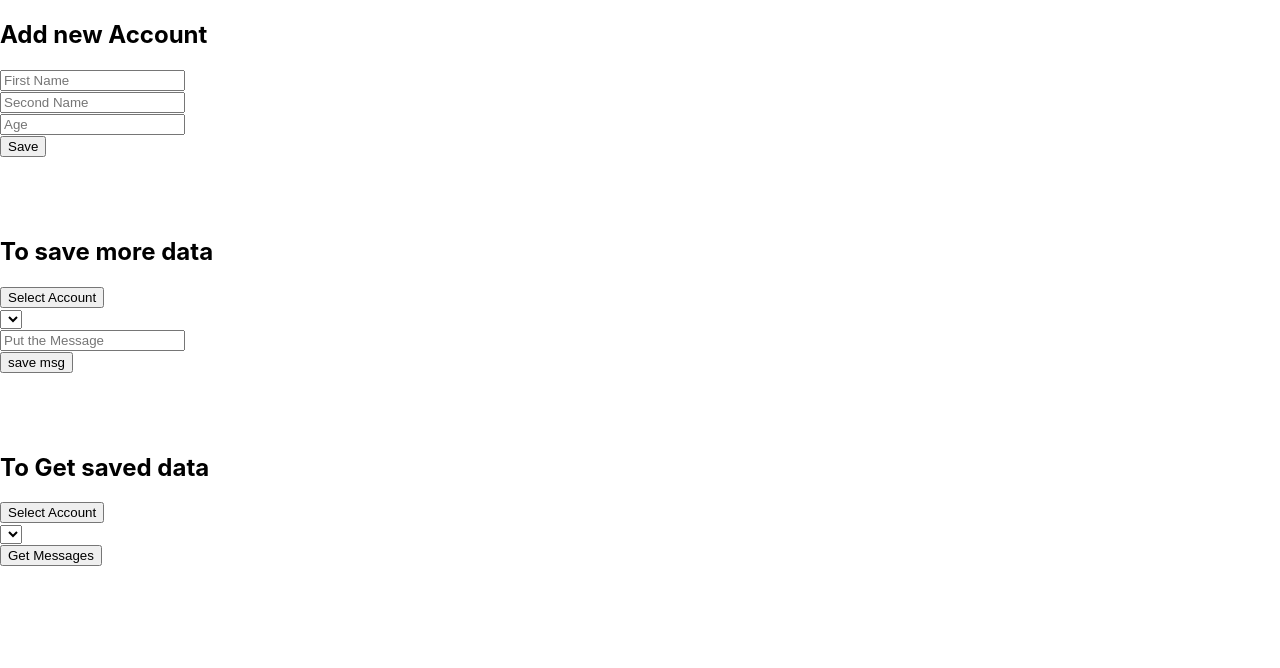
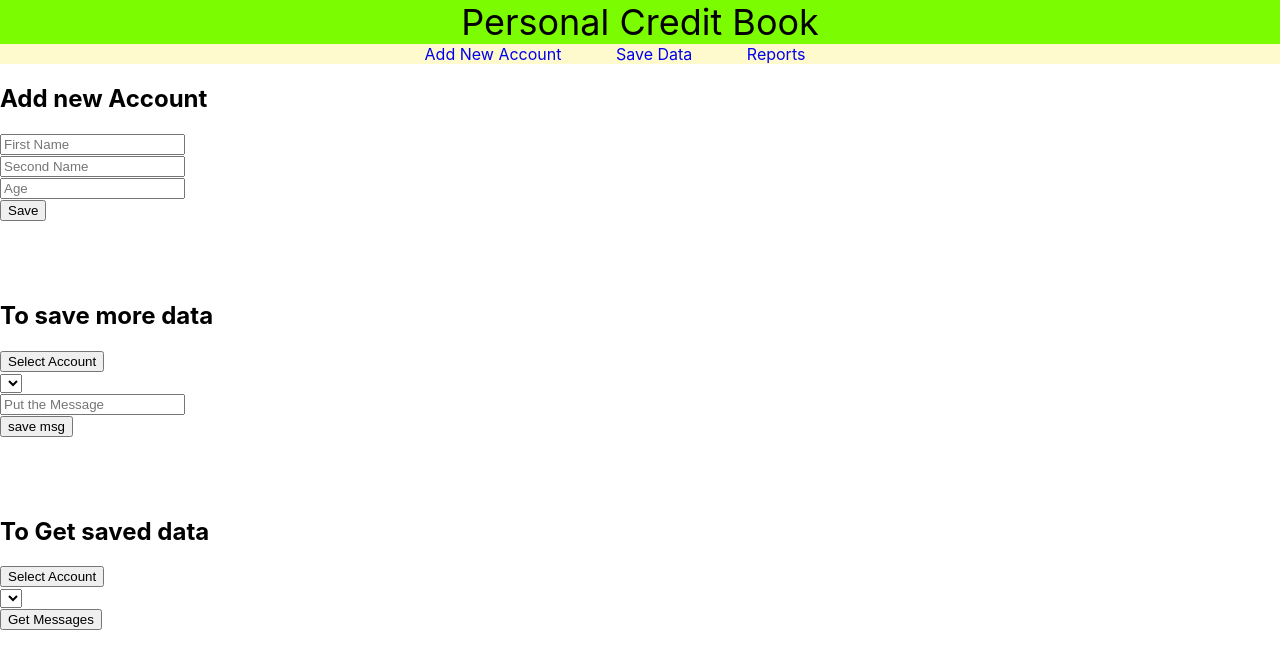
Before and after one commit to waqas3467605798/ngrPractice, a React (Create React App) app: page / in a window 1280 px wide. Shown: the top 668 px of the page. Built offline with nearby package versions, Linux system fonts and the light colour scheme.

Commit message:
Some CSS added

```diff
--- a/package.json
+++ b/package.json
@@ -10,6 +10,7 @@
     "materialize-css": "^1.0.0-rc.2",
     "react": "^17.0.1",
     "react-dom": "^17.0.1",
+    "react-router-dom": "^5.2.0",
     "react-scripts": "4.0.2",
     "web-vitals": "^1.1.0"
   },
--- a/src/App.css
+++ b/src/App.css
@@ -1,3 +1,26 @@
+/* Header Component  */
+#div1{
+text-align: center;
+background-color: lawngreen;
+font-size: 36px;
+
+}
+
+#div2{
+    background-color:lemonchiffon;
+    text-align: center;
+    text-decoration: none;
+}
+
+
+.links{
+    display: inline-block;
+    margin-right: 100px;
+
+}
+
+
+/* Content Component */
 .display{
     display: none;
 }
--- a/src/App.js
+++ b/src/App.js
@@ -1,7 +1,8 @@
 import react, {Component} from 'react'
 import Content from './components/Content'
+import Header from './components/Header'
 import './App.css';
-
+import {BrowserRouter} from 'react-router-dom'
 
 
 
@@ -11,10 +12,12 @@ import './App.css';
 
   render(){
   return (
+    <BrowserRouter>
     <div>
+      <Header/>
       <Content />
-
     </div>
+    </BrowserRouter>
   );
 }
 }
--- /dev/null
+++ b/src/components/Header.js
@@ -0,0 +1,43 @@
+import react, {Component} from 'react'
+import '../App.css';
+import firebase from './Fire'
+import {Link} from 'react-router-dom'
+
+  class Header extends Component{
+      constructor(){
+          super();
+          this.state = {
+
+          }
+      }
+
+
+
+
+
+
+  render(){
+
+    return (
+
+
+    <div>
+
+      <div id='div1'>
+     Personal Credit Book
+      </div>
+
+
+      <div id='div2'>
+     <Link to='/' style={{textDecoration:'none', marginRight:'50px'}}> Add New Account</Link>
+     <Link to='/' style={{textDecoration:'none', marginRight:'50px'}}> Save Data </Link>
+     <Link to='/' style={{textDecoration:'none', marginRight:'50px'}}> Reports </Link>
+
+      </div>
+
+    </div>
+  );
+}
+}
+
+export default Header;
```
Also changed, not shown: 1 other file (tests, documents, lock files or other folders).
